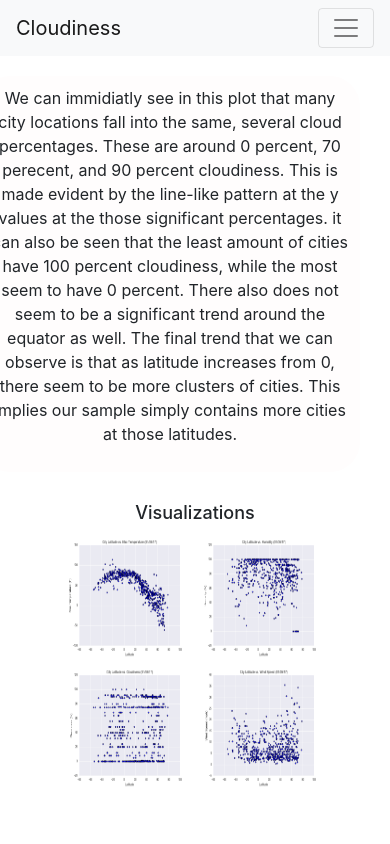
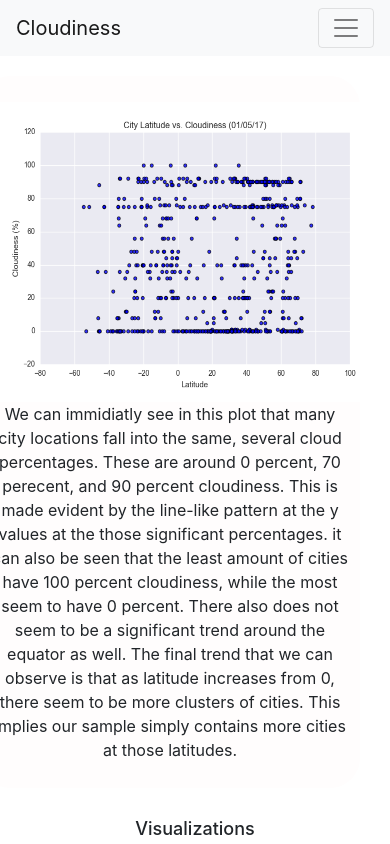
Before and after one commit to brus041/web-design-project, a plain HTML site: page cloudiness.html in a window 390 px wide. Shown: the top 844 px of the page. Drawn offline with nearby package versions, Linux system fonts and the light colour scheme.

Commit message:
two more pages left

```diff
--- a/cloudiness.html
+++ b/cloudiness.html
@@ -40,7 +40,9 @@
     <!--Normally these medium columns go full wide on small screen sizes-->
     <div class="row">
       <div class="col-md-8">
-        <div class="picAndpar"> <p class = "SummaryWpic"> We can immidiatly see in this plot that many city locations fall into the same, several cloud
+        <div class="picAndpar"> <p class = "SummaryWpic">
+            <p><img class="pic" src="https://brus041.github.io/web-design-project/Assets/Fig3.png" width = "600" height = "400" alt="alt text"><br>
+            We can immidiatly see in this plot that many city locations fall into the same, several cloud
             percentages. These are around 0 percent, 70 perecent, and 90 percent cloudiness. This is made evident by the line-like pattern at the y values at the those
             significant percentages. it can also be seen that the least amount of cities have 100 percent cloudiness, while the most seem to have 0 percent. There also
             does not seem to be a significant trend around the equator as well. The final trend that we can observe is that as latitude increases from 0, there seem to
--- a/styling.css
+++ b/styling.css
@@ -65,7 +65,7 @@ body{
 }
     @media screen and (max-width: 1000px) {
     .pic{
-        width: 40;
-        height: 40;
+        width: 400;
+        height: 300;
     }
 }
```
Also changed, not shown: humidity.html (+1 -1 lines), maxtemp.html (+3 -1 lines), windspeed.html (+3 -1 lines).
